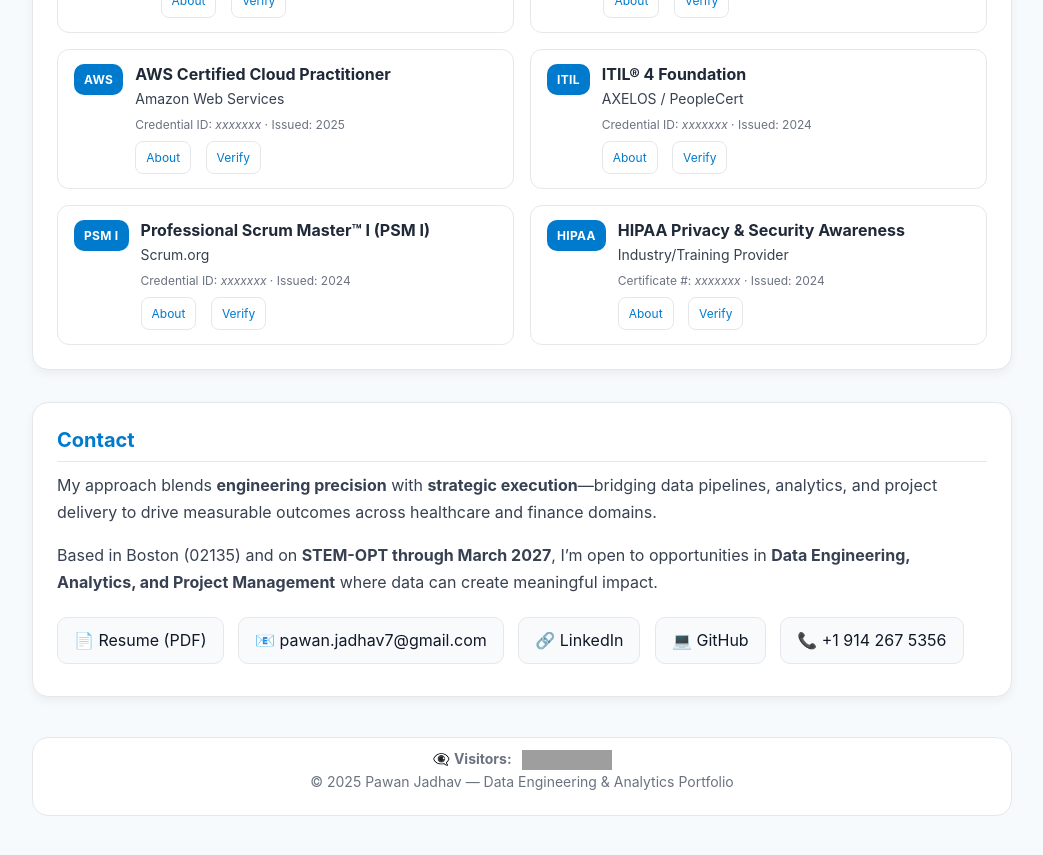
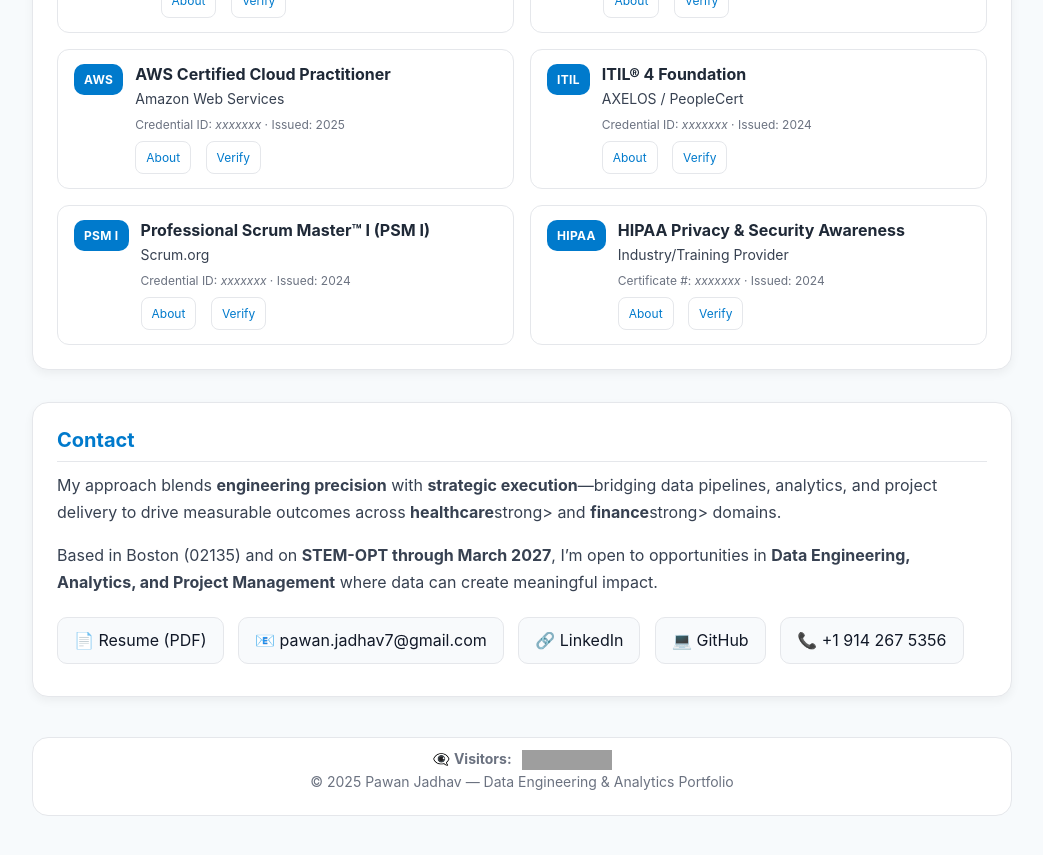
Before and after one commit to PawanJadhav7/PawanJadhav.github.io, a Jekyll site: the page built from index.md, in a window 1280 px wide and 900 px high, scrolled down 2202 px. Shown: the top 855 px of the window, without its empty margins (118-1161 px from the left). Built offline with Jekyll 4.4.1, drawn with Linux system fonts in a browser that asks for light colours; grey boxes are pictures that could not be loaded.

Commit message:
Update index.md

```diff
--- a/index.md
+++ b/index.md
@@ -299,7 +299,7 @@ Batch + incremental ELT; time-series marts and KPI drilldowns.
 
   <p style="font-size:16px;line-height:1.7;color:#374151;margin-bottom:1em;">
     My approach blends <strong>engineering precision</strong> with <strong>strategic execution</strong>—bridging data pipelines,
-    analytics, and project delivery to drive measurable outcomes across healthcare and finance domains.
+    analytics, and project delivery to drive measurable outcomes across <strong>healthcare</strong>strong> and <strong>finance</strong>strong> domains.
   </p>
 
   <p style="font-size:16px;line-height:1.7;color:#374151;">
```
